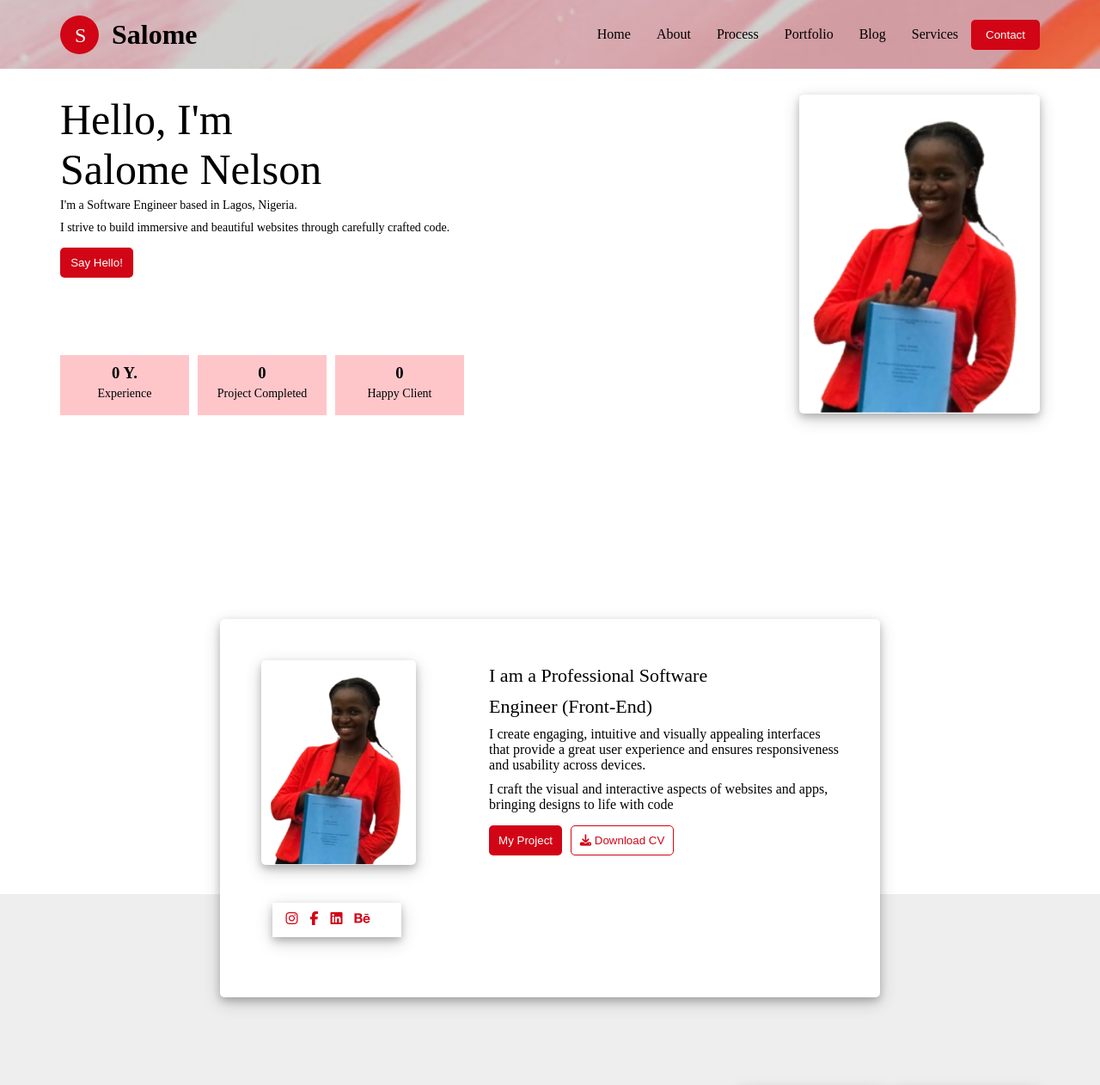
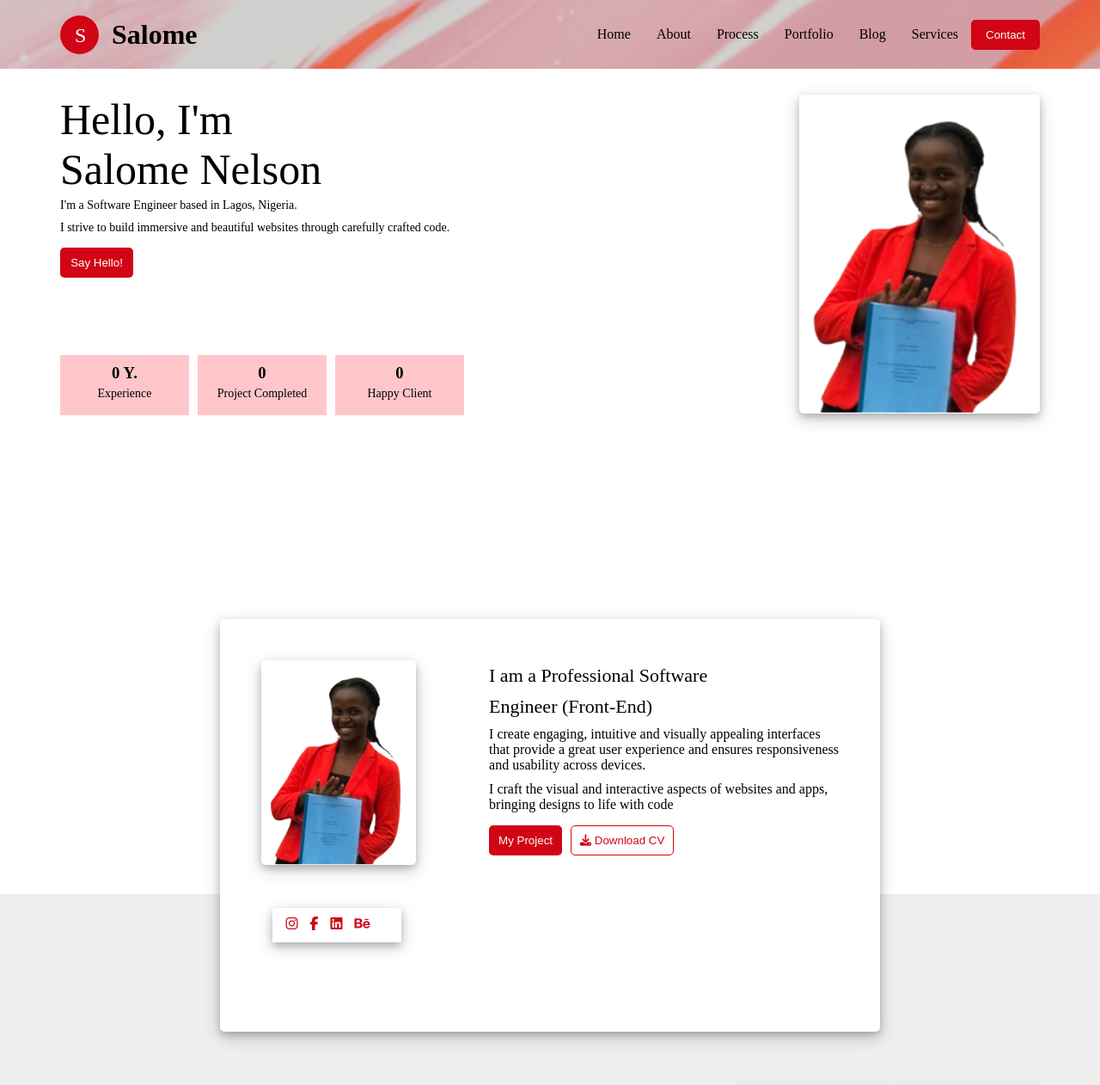
Before and after one commit to Salomenelson/my-portfolio, a plain HTML site: page index.html in a window 1280 px wide. Shown: the top 1262 px of the page at 86% size. Drawn offline with Linux system fonts and the light colour scheme.

Commit message:
made some adjustment with the units

```diff
--- a/style.css
+++ b/style.css
@@ -115,7 +115,7 @@ nav{
 
 /* Card section */
 .card{
-    height: 55%;
+    height: 60%;
     width: 60%;
     position: absolute;
     top: 90%;
@@ -140,7 +140,7 @@ nav{
     box-shadow: 0 4px 8px 0 rgba(0,0,0,0.2), 0 6px 20px 0 rgba(0,0,0,0.19);
     position: absolute;
     left: 8%;
-    top: 75%;
+    top: 70%;
     color: #d10516;
     padding: 10px;
 }
```
